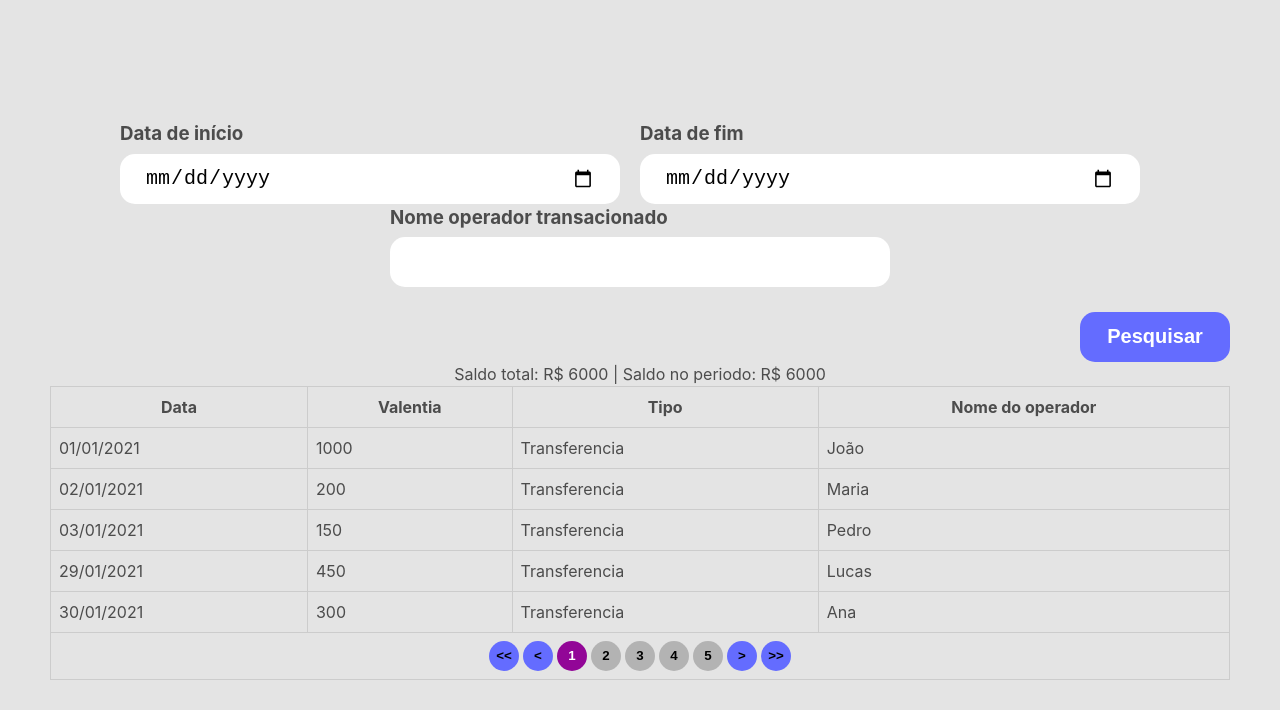
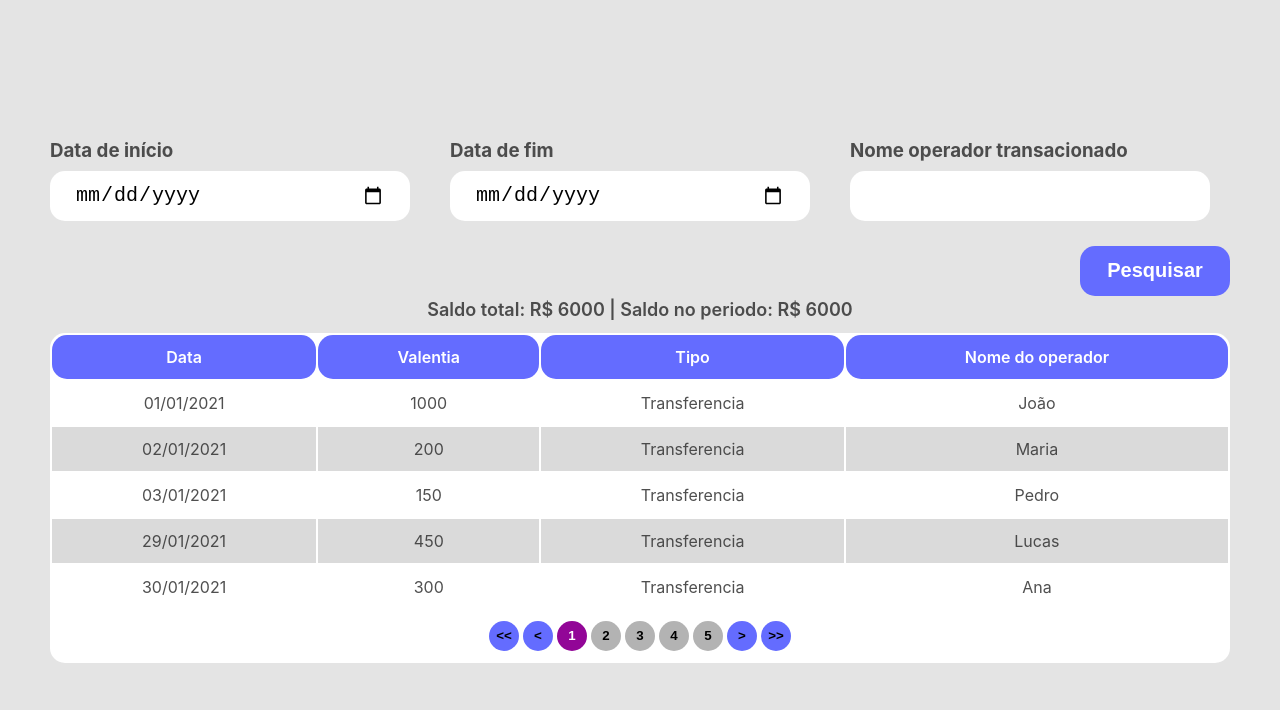
Before and after one commit to me-luc/ps-supera-frontend, a React (Vite) app: page / in a window 1280 px wide. Shown: the top 710 px of the page. Built offline with nearby package versions, Linux system fonts and the light colour scheme; the HTML template or start-up script is replaced by a standard one.

Commit message:
feat: update styles

```diff
--- a/src/index.css
+++ b/src/index.css
@@ -52,11 +52,19 @@ h3 {
 	margin-right: 20px;
 }
 
-.search-items-box input {
-	width: 450px;
+.search-param-box {
+	width: 100%;
+	flex: 1;
+	box-sizing: border-box;
+	padding-right: 20px;
+}
+
+.search-param-box input {
+	width: 100%;
 	height: 50px;
 	border: none;
 	border-radius: 15px;
+	box-sizing: border-box;
 	padding: 0 25px;
 	font-size: 20px;
 }
@@ -66,7 +74,7 @@ h3 {
 	display: flex;
 	flex-wrap: wrap;
 	align-items: center;
-	justify-content: center;
+	justify-content: space-between;
 }
 
 .search-button {
@@ -90,13 +98,41 @@ h3 {
 
 .data-table {
 	width: 100%;
-	border-collapse: collapse;
+	background-color: #fff;
+	border-radius: 15px;
+	overflow: hidden;
+}
+
+.data-table,
+.data-table td {
+	border: none !important;
+	text-align: center;
 }
 
 .data-table th,
 .data-table td {
-	padding: 8px;
-	border: 1px solid #ccc;
+	padding: 10px 25px;
+}
+
+.data-table tr:nth-child(even) {
+	background-color: #dadada;
+}
+
+.data-table tr:hover:not(.extended-td):not(th):not(tfoot td) {
+	background-color: #c4c4c4;
+}
+
+.data-table th {
+	background-color: #646cff;
+	color: white;
+	font-weight: 600;
+	border-radius: 15px;
+}
+
+.data-table caption {
+	font-size: 18px;
+	font-weight: 600;
+	margin-bottom: 10px;
 }
 
 .extended-td {
```
